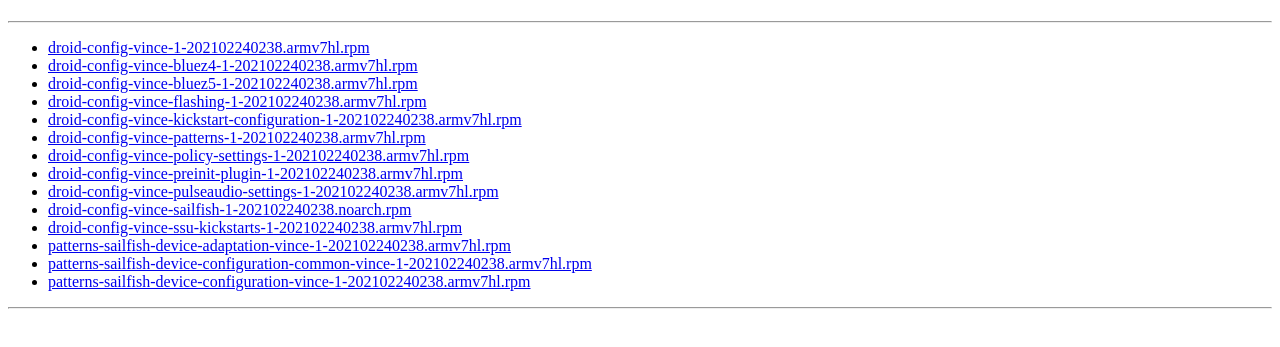
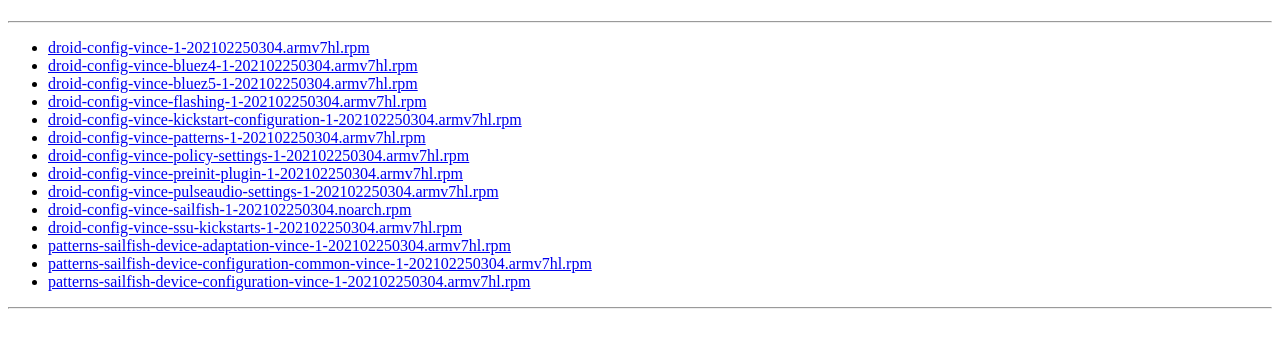
Before and after one commit to Sailfish-On-Vince/repo, a plain HTML site: page 4.0.1.48/armv7hl/droid-configs/index.html in a window 1280 px wide. Shown: the part 59-406 px from the top of the page. Drawn offline with Linux system fonts and the light colour scheme.

Commit message:
update index.html pages

```diff
--- a/4.0.1.48/armv7hl/droid-configs/index.html
+++ b/4.0.1.48/armv7hl/droid-configs/index.html
@@ -8,20 +8,20 @@
 <h1>Directory listing for /4.0.1.48/armv7hl/droid-configs/</h1>
 <hr>
 <ul>
-<li><a href="droid-config-vince-1-202102240238.armv7hl.rpm">droid-config-vince-1-202102240238.armv7hl.rpm</a></li>
-<li><a href="droid-config-vince-bluez4-1-202102240238.armv7hl.rpm">droid-config-vince-bluez4-1-202102240238.armv7hl.rpm</a></li>
-<li><a href="droid-config-vince-bluez5-1-202102240238.armv7hl.rpm">droid-config-vince-bluez5-1-202102240238.armv7hl.rpm</a></li>
-<li><a href="droid-config-vince-flashing-1-202102240238.armv7hl.rpm">droid-config-vince-flashing-1-202102240238.armv7hl.rpm</a></li>
-<li><a href="droid-config-vince-kickstart-configuration-1-202102240238.armv7hl.rpm">droid-config-vince-kickstart-configuration-1-202102240238.armv7hl.rpm</a></li>
-<li><a href="droid-config-vince-patterns-1-202102240238.armv7hl.rpm">droid-config-vince-patterns-1-202102240238.armv7hl.rpm</a></li>
-<li><a href="droid-config-vince-policy-settings-1-202102240238.armv7hl.rpm">droid-config-vince-policy-settings-1-202102240238.armv7hl.rpm</a></li>
-<li><a href="droid-config-vince-preinit-plugin-1-202102240238.armv7hl.rpm">droid-config-vince-preinit-plugin-1-202102240238.armv7hl.rpm</a></li>
-<li><a href="droid-config-vince-pulseaudio-settings-1-202102240238.armv7hl.rpm">droid-config-vince-pulseaudio-settings-1-202102240238.armv7hl.rpm</a></li>
-<li><a href="droid-config-vince-sailfish-1-202102240238.noarch.rpm">droid-config-vince-sailfish-1-202102240238.noarch.rpm</a></li>
-<li><a href="droid-config-vince-ssu-kickstarts-1-202102240238.armv7hl.rpm">droid-config-vince-ssu-kickstarts-1-202102240238.armv7hl.rpm</a></li>
-<li><a href="patterns-sailfish-device-adaptation-vince-1-202102240238.armv7hl.rpm">patterns-sailfish-device-adaptation-vince-1-202102240238.armv7hl.rpm</a></li>
-<li><a href="patterns-sailfish-device-configuration-common-vince-1-202102240238.armv7hl.rpm">patterns-sailfish-device-configuration-common-vince-1-202102240238.armv7hl.rpm</a></li>
-<li><a href="patterns-sailfish-device-configuration-vince-1-202102240238.armv7hl.rpm">patterns-sailfish-device-configuration-vince-1-202102240238.armv7hl.rpm</a></li>
+<li><a href="droid-config-vince-1-202102250304.armv7hl.rpm">droid-config-vince-1-202102250304.armv7hl.rpm</a></li>
+<li><a href="droid-config-vince-bluez4-1-202102250304.armv7hl.rpm">droid-config-vince-bluez4-1-202102250304.armv7hl.rpm</a></li>
+<li><a href="droid-config-vince-bluez5-1-202102250304.armv7hl.rpm">droid-config-vince-bluez5-1-202102250304.armv7hl.rpm</a></li>
+<li><a href="droid-config-vince-flashing-1-202102250304.armv7hl.rpm">droid-config-vince-flashing-1-202102250304.armv7hl.rpm</a></li>
+<li><a href="droid-config-vince-kickstart-configuration-1-202102250304.armv7hl.rpm">droid-config-vince-kickstart-configuration-1-202102250304.armv7hl.rpm</a></li>
+<li><a href="droid-config-vince-patterns-1-202102250304.armv7hl.rpm">droid-config-vince-patterns-1-202102250304.armv7hl.rpm</a></li>
+<li><a href="droid-config-vince-policy-settings-1-202102250304.armv7hl.rpm">droid-config-vince-policy-settings-1-202102250304.armv7hl.rpm</a></li>
+<li><a href="droid-config-vince-preinit-plugin-1-202102250304.armv7hl.rpm">droid-config-vince-preinit-plugin-1-202102250304.armv7hl.rpm</a></li>
+<li><a href="droid-config-vince-pulseaudio-settings-1-202102250304.armv7hl.rpm">droid-config-vince-pulseaudio-settings-1-202102250304.armv7hl.rpm</a></li>
+<li><a href="droid-config-vince-sailfish-1-202102250304.noarch.rpm">droid-config-vince-sailfish-1-202102250304.noarch.rpm</a></li>
+<li><a href="droid-config-vince-ssu-kickstarts-1-202102250304.armv7hl.rpm">droid-config-vince-ssu-kickstarts-1-202102250304.armv7hl.rpm</a></li>
+<li><a href="patterns-sailfish-device-adaptation-vince-1-202102250304.armv7hl.rpm">patterns-sailfish-device-adaptation-vince-1-202102250304.armv7hl.rpm</a></li>
+<li><a href="patterns-sailfish-device-configuration-common-vince-1-202102250304.armv7hl.rpm">patterns-sailfish-device-configuration-common-vince-1-202102250304.armv7hl.rpm</a></li>
+<li><a href="patterns-sailfish-device-configuration-vince-1-202102250304.armv7hl.rpm">patterns-sailfish-device-configuration-vince-1-202102250304.armv7hl.rpm</a></li>
 </ul>
 <hr>
 </body>
```
Also changed, not shown: 4.0.1.48/armv7hl/community-adaptation/index.html (+1 -1 lines).
